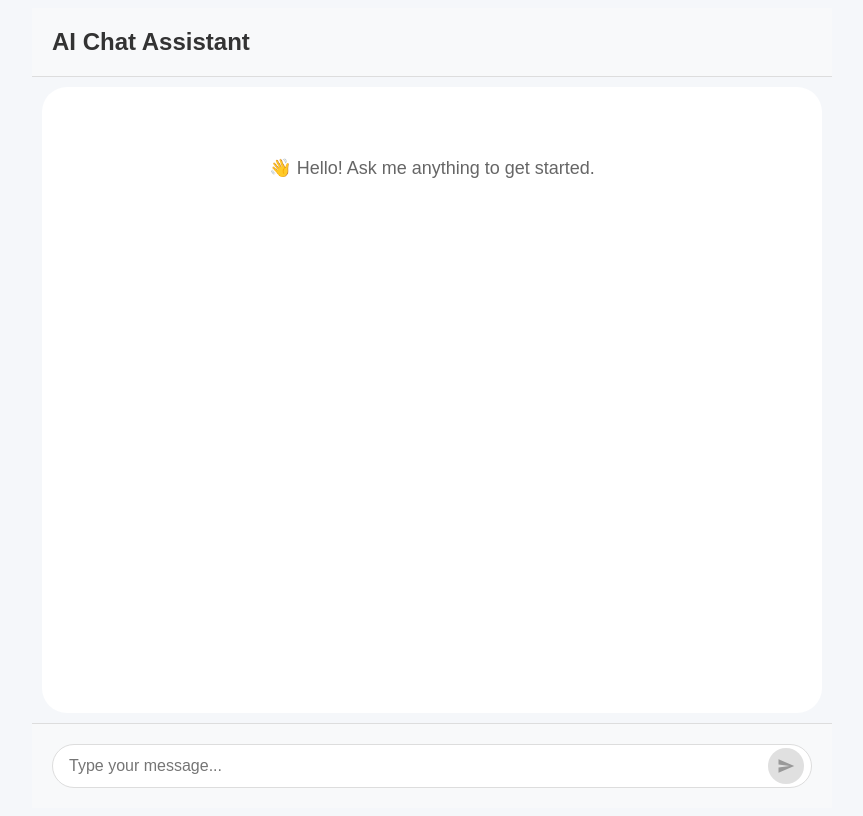
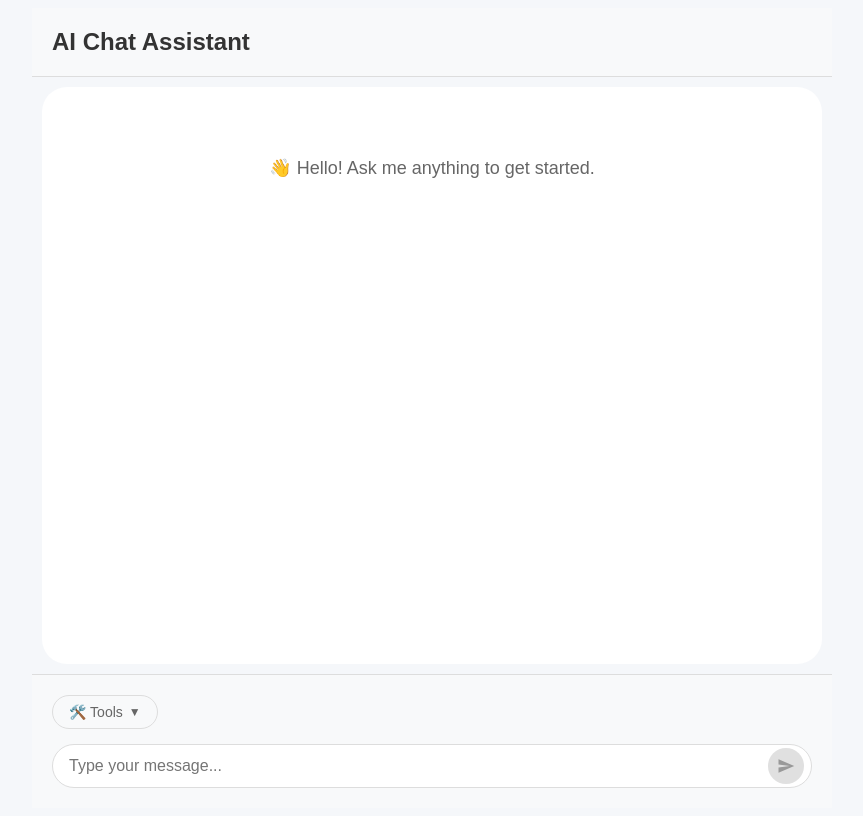
Before and after one commit to nguyen-gia-hien-tu/AI-Chatbot, a React (Vite) app in the folder frontend/: page / in a window 1280 px wide. Shown: the whole page, without its empty margins (208-1071 px from the left). Built offline with nearby package versions, Linux system fonts and the light colour scheme.

Commit message:
Add search tool in frontend

```diff
--- a/frontend/src/App.jsx
+++ b/frontend/src/App.jsx
@@ -6,6 +6,8 @@ function App() {
     const [question, setQuestion] = useState('');
     const [messages, setMessages] = useState([]);
     const [loading, setLoading] = useState(false);
+    const [showTools, setShowTools] = useState(false);
+    const [selectedTools, setSelectedTools] = useState([]);
     const abortControllerRef = useRef(null);
     const bufferRef = useRef('');
     const typingIntervalRef = useRef(null);
@@ -36,6 +38,22 @@ function App() {
                 thoughtExpanded: !updated[messageIndex].thoughtExpanded
             };
             return updated;
+        });
+    };
+
+    // Toggle tools dropdown
+    const toggleTools = () => {
+        setShowTools(prev => !prev);
+    };
+
+    // Toggle tool selection
+    const toggleTool = (toolName) => {
+        setSelectedTools(prev => {
+            if (prev.includes(toolName)) {
+                return prev.filter(tool => tool !== toolName);
+            } else {
+                return [...prev, toolName];
+            }
         });
     };
 
@@ -160,7 +178,10 @@ function App() {
                 headers: {
                     'Content-Type': 'application/json',
                 },
-                body: JSON.stringify({ question: userMessage }),
+                body: JSON.stringify({
+                    question: userMessage,
+                    tools: selectedTools.length > 0 ? selectedTools : undefined
+                }),
                 signal: abortControllerRef.current.signal,
                 onopen(res) {
                     if (res.ok && res.status === 200) {
@@ -273,6 +294,20 @@ function App() {
             }
         };
     }, []);
+
+    // Close tools dropdown when clicking outside
+    useEffect(() => {
+        const handleClickOutside = (event) => {
+            if (showTools && !event.target.closest('.tools-container')) {
+                setShowTools(false);
+            }
+        };
+
+        document.addEventListener('mousedown', handleClickOutside);
+        return () => {
+            document.removeEventListener('mousedown', handleClickOutside);
+        };
+    }, [showTools]);
 
     return (
         <div style={{
@@ -500,6 +535,96 @@ function App() {
                 borderTop: '1px solid #ddd',
                 backgroundColor: '#f8f9fa'
             }}>
+                {/* Tools Section */}
+                <div className="tools-container" style={{ marginBottom: '15px', position: 'relative' }}>
+                    <button
+                        type="button"
+                        onClick={toggleTools}
+                        style={{
+                            padding: '8px 16px',
+                            fontSize: '14px',
+                            backgroundColor: selectedTools.length > 0 ? '#007bff' : '#f8f9fa',
+                            color: selectedTools.length > 0 ? 'white' : '#666',
+                            border: '1px solid #ddd',
+                            borderRadius: '20px',
+                            cursor: 'pointer',
+                            display: 'flex',
+                            alignItems: 'center',
+                            gap: '6px',
+                            fontWeight: '500',
+                            transition: 'all 0.2s ease'
+                        }}
+                    >
+                        🛠️ Tools
+                        {selectedTools.length > 0 && (
+                            <span style={{
+                                backgroundColor: 'rgba(255, 255, 255, 0.3)',
+                                borderRadius: '10px',
+                                padding: '2px 6px',
+                                fontSize: '12px',
+                                minWidth: '16px',
+                                textAlign: 'center'
+                            }}>
+                                {selectedTools.length}
+                            </span>
+                        )}
+                        <span style={{
+                            transform: showTools ? 'rotate(180deg)' : 'rotate(0deg)',
+                            transition: 'transform 0.2s ease',
+                            fontSize: '12px'
+                        }}>
+                            ▼
+                        </span>
+                    </button>
+
+                    {/* Tools Dropdown */}
+                    {showTools && (
+                        <div style={{
+                            position: 'absolute',
+                            top: '100%',
+                            left: '0',
+                            marginTop: '5px',
+                            backgroundColor: 'white',
+                            border: '1px solid #ddd',
+                            borderRadius: '8px',
+                            boxShadow: '0 4px 12px rgba(0, 0, 0, 0.1)',
+                            zIndex: 1000,
+                            minWidth: '200px'
+                        }}>
+                            <div
+                                onClick={() => toggleTool('search')}
+                                style={{
+                                    padding: '12px 16px',
+                                    cursor: 'pointer',
+                                    display: 'flex',
+                                    alignItems: 'center',
+                                    gap: '8px',
+                                    borderRadius: '8px',
+                                    backgroundColor: selectedTools.includes('search') ? '#f0f8ff' : 'white',
+                                    borderLeft: selectedTools.includes('search') ? '3px solid #007bff' : '3px solid transparent',
+                                    transition: 'all 0.2s ease'
+                                }}
+                                onMouseEnter={(e) => {
+                                    if (!selectedTools.includes('search')) {
+                                        e.target.style.backgroundColor = '#f8f9fa';
+                                    }
+                                }}
+                                onMouseLeave={(e) => {
+                                    if (!selectedTools.includes('search')) {
+                                        e.target.style.backgroundColor = 'white';
+                                    }
+                                }}
+                            >
+                                <span style={{ fontSize: '18px' }}>🌐</span>
+                                <span style={{ fontSize: '14px', fontWeight: '500' }}>Web Search</span>
+                                {selectedTools.includes('search') && (
+                                    <span style={{ marginLeft: 'auto', color: '#007bff', fontSize: '14px' }}>✓</span>
+                                )}
+                            </div>
+                        </div>
+                    )}
+                </div>
+
                 <form onSubmit={handleSubmit} style={{ position: 'relative' }}>
                     <div style={{ position: 'relative', display: 'flex', alignItems: 'center' }}>
                         <input
```
